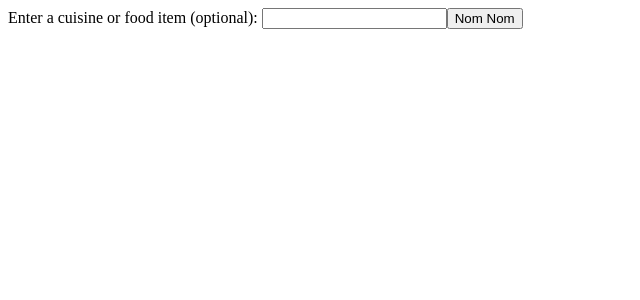
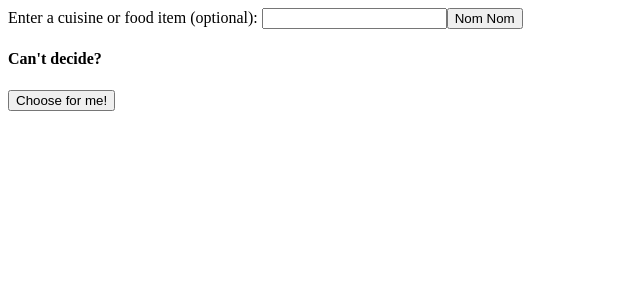
Before and after one commit to amylsf/NoYouChoose, a React app: page / in a window 1280 px wide. Shown: the top 300 px of the page, without its empty margins (0-640 px from the left). Built offline with nearby package versions, Linux system fonts and the light colour scheme; the HTML template or start-up script is replaced by a standard one.

Commit message:
Search generates random results

```diff
--- /dev/null
+++ b/client/src/components/Button.jsx
@@ -0,0 +1,10 @@
+import React from 'react';
+
+const Button = (props) => (
+  <div>
+    <h4> Can't decide? </h4>
+    <button onClick={() => {props.search('')}}>Choose for me!</button>
+  </div>
+)
+
+export default Button;
--- a/client/src/components/Selection.jsx
+++ b/client/src/components/Selection.jsx
@@ -5,7 +5,6 @@ const Selection = (props) => (
     <h4> Here's where you're going: </h4>
     <div>
       <div>
-      {console.log(props)}
         <span><a href={props.result.url}>{props.result.name}</a></span>
         <span>{props.result.rating}</span>
         <span>{props.result.price}</span>
--- a/client/src/index.jsx
+++ b/client/src/index.jsx
@@ -1,7 +1,9 @@
 import React from 'react';
 import ReactDOM from 'react-dom';
+import _ from 'underscore';
 import Selection from './components/Selection.jsx';
 import Search from './components/Search.jsx';
+import Button from './components/Button.jsx';
 import axios from 'axios';
 
 class App extends React.Component {
@@ -17,6 +19,7 @@ class App extends React.Component {
   search(query) {
     axios.post('/search', {term: query})
     .then(({data}) => {
+      data.businesses = _.shuffle(data.businesses);
       this.setState({result: data.businesses})})
     .catch((err) => {
       console.log(err);
@@ -36,6 +39,9 @@ class App extends React.Component {
           <Search search={this.search} />
         </div>
         <div>
+          <Button search={this.search}/>
+        </div>
+        <div>
           {this.state.result.length === 0 ? null : <Selection result={this.state.result[0]} removeItem={this.removeItem} />}
         </div>
       </div>
```
Also changed, not shown: package.json (+4 -3 lines), 2 other files (tests, documents, lock files or other folders).
